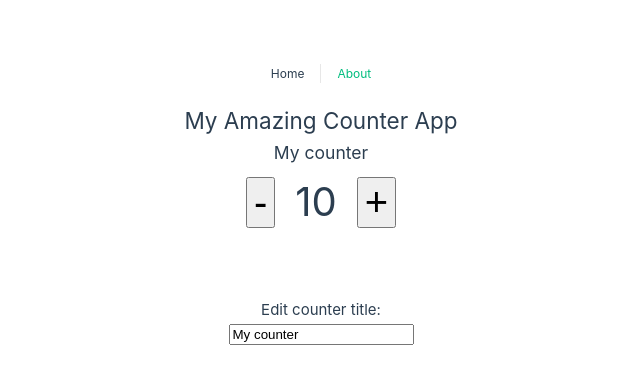
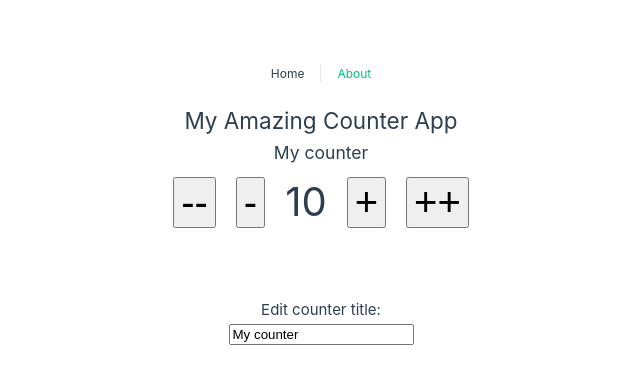
Before and after one commit to VeseMir2k/vue-composition-api-basics, a Vue app: page / in a window 1280 px wide. Shown: the top 384 px of the page, without its empty margins (319-959 px from the left). Built offline with nearby package versions, Linux system fonts and the light colour scheme.

Commit message:
✨ (HomeView.vue): add support for increasing and decreasing counter by a specified amount to provide more flexibility and functionality to the counter component

```diff
--- a/src/views/HomeView.vue
+++ b/src/views/HomeView.vue
@@ -5,9 +5,11 @@
     <h3>{{ counterData.title }}</h3>
 
     <div>
-      <button @click="decreaseCounter" class="btn">-</button>
+      <button @click="decreaseCounter(2)" class="btn">--</button>
+      <button @click="decreaseCounter(1)" class="btn">-</button>
       <span class="counter">{{ counterData.count }}</span>
-      <button @click="increaseCounter" class="btn">+</button>
+      <button @click="increaseCounter(1, $event)" class="btn">+</button>
+      <button @click="increaseCounter(2)" class="btn">++</button>
     </div>
 
     <div class="edit">
@@ -22,20 +24,18 @@
 
 const appTitle = "My Amazing Counter App";
 
-//const counter = ref(0),
-// counterTitle = ref("My Counter");
-
 const counterData = reactive({
   count: 10,
   title: "My counter",
 });
 
-const increaseCounter = () => {
-  counterData.count++;
+const increaseCounter = (amount, e) => {
+  console.log(e);
+  counterData.count += amount;
 };
 
-const decreaseCounter = () => {
-  counterData.count--;
+const decreaseCounter = (amount) => {
+  counterData.count -= amount;
 };
 </script>
 
```
